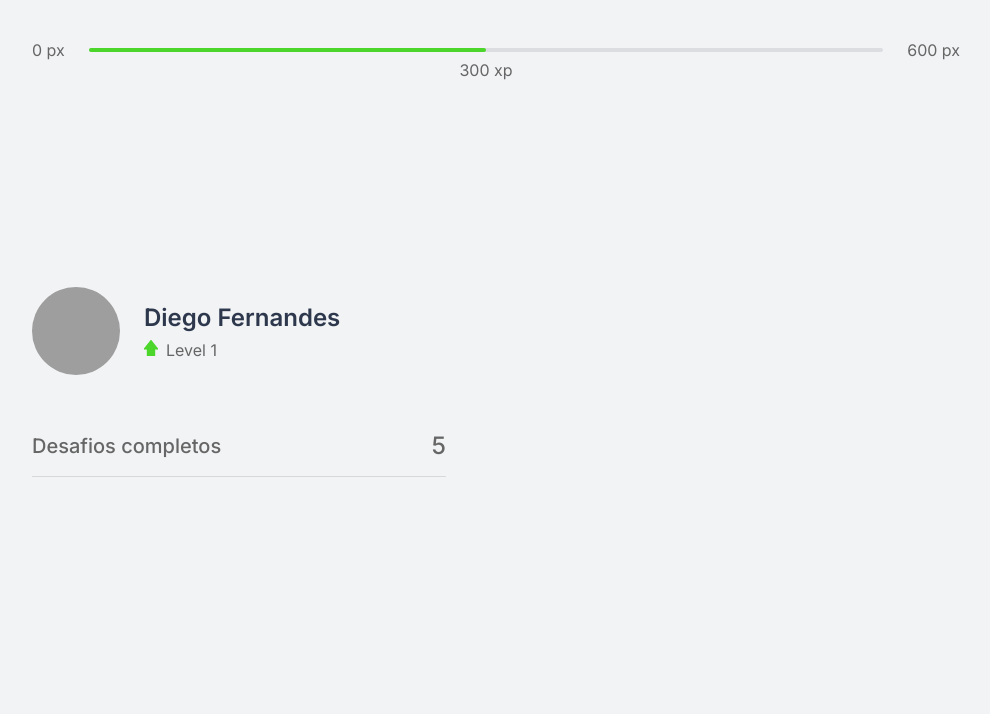
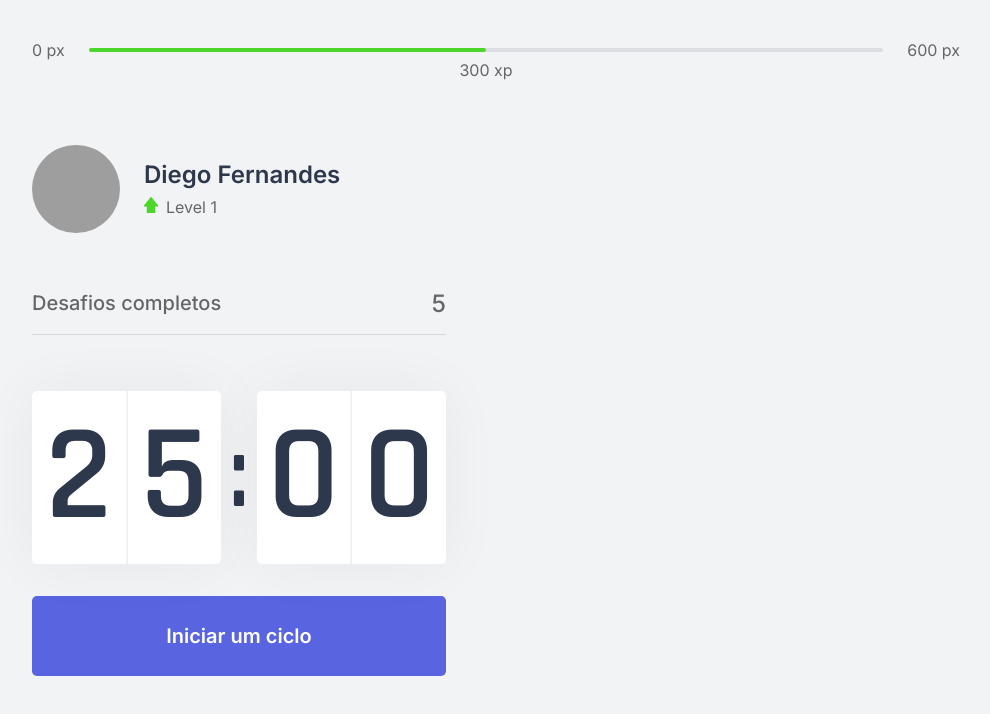
Before and after one commit to RuthMaria/moveit, a Next.js app: page / in a window 1280 px wide. Shown: the top 714 px of the page, without its empty margins (144-1134 px from the left). Built offline with nearby package versions, Linux system fonts and the light colour scheme; grey boxes are pictures that could not be loaded.

Commit message:
finished button count

```diff
--- /dev/null
+++ b/src/components/Countdown.tsx
@@ -0,0 +1,48 @@
+import { useState, useEffect } from 'react'
+import styles from '../styles/components/Countdown.module.css'
+
+export function Countdown() {
+    const SECONDS_TOTAL = 25 * 60
+
+    const [time, setTime] = useState(SECONDS_TOTAL)
+    const [active, setActive] = useState(false)
+
+    const minutes = Math.floor(time / 60)
+    const seconds = time % 60
+
+    //padStar coloco o zero se a string passada não tiver dois caracteres e o split divide em duas partes
+    const [minuteLeft, minuteRight] = String(minutes).padStart(2,'0').split('')
+    const [secondLeft, secondRight] = String(seconds).padStart(2,'0').split('')
+
+    function startCountdown() {
+        setActive(true)
+    }
+
+    useEffect(() => {
+        if(active && time > 0){
+            setTimeout(() => {
+                setTime(time - 1)
+            }, 1000);
+        }
+    }, [active, time])
+
+    return(
+        <div>
+            <div className={styles.countdownContainer}>
+                <div>
+                    <span>{minuteLeft}</span>
+                    <span>{minuteRight}</span>
+                </div>
+                <span>:</span>
+                <div>
+                    <span>{secondLeft}</span>
+                    <span>{secondRight}</span>
+                </div>
+            </div>
+
+            <button type='button' className={styles.countdownButton} onClick={startCountdown}>
+                Iniciar um ciclo
+            </button>
+        </div>
+    )
+}
--- a/src/pages/_document.tsx
+++ b/src/pages/_document.tsx
@@ -1,4 +1,5 @@
-import Document, {Html, Head, Main, NextScript} from 'next/document'
+import Document,
+{Html, Head, Main, NextScript} from 'next/document'
 
 export default class MyDocument extends Document {
 
@@ -6,6 +7,7 @@
         return(
             <Html>
                 <Head>
+                    <link rel="shortcut icon" href="favicon.png" type="image/png"/>
                     <link rel="preconnect" href="https://fonts.gstatic.com" />
                     <link href="https://fonts.googleapis.com/css2?family=Inter:wght@400;500;600&family=Rajdhani:wght@600&display=swap" rel="stylesheet" />
                 </Head>
--- a/src/pages/index.tsx
+++ b/src/pages/index.tsx
@@ -1,18 +1,26 @@
 import { ExperienceBar } from "../components/ExperienceBar";
-import Head from 'next/head'
+import Head from 'next/head';
 import { Profile } from '../components/Profile'
 import styles from '../styles/pages/Home.module.css'
 import { CompletedChallenges } from "../components/CompletedChallenges";
+import { Countdown } from "../components/Countdown";
+
 
 export default function Home() {
   return (
     <div className={styles.container}>
+
+      <Head>
+          <title>Início | move.it</title>
+      </Head>
+
       <ExperienceBar />
 
       <section>
         <div>
           <Profile />
           <CompletedChallenges />
+          <Countdown />
         </div>
         <div></div>
       </section>
--- /dev/null
+++ b/src/styles/components/Countdown.module.css
@@ -0,0 +1,61 @@
+.countdownContainer{
+    display: flex;
+    align-items: center;
+    font-family: Rajdhani;
+    font-weight: 600;
+    color: var(--title);
+}
+
+.countdownContainer > div {
+    flex: 1;
+
+    display: flex;
+    align-items: center;
+    justify-content: space-evenly;
+
+    background-color: var(--white);
+    box-shadow: 0 0 60px rgba(0, 0, 0, 0.05);
+    border-radius: 5px;
+    font-size: 8.5rem;
+    text-align: center;
+}
+
+.countdownContainer > div span {
+    flex: 1;
+}
+
+
+.countdownContainer > div span:first-child{
+    border-right: 2px solid #f0f1f3;
+}
+
+.countdownContainer > span {
+    font-size: 6.25rem;
+    margin: 0 0.5rem;
+}
+
+.countdownButton{
+    width: 100%;
+    height: 5rem;
+
+    margin-top: 2rem;
+
+    display: flex;
+    align-items: center;
+    justify-content: center;
+
+    border: 0;
+    border-radius: 5px;
+
+    background: var(--blue);
+    color: var(--white);
+
+    font-size: 1.25rem;
+    font-weight: 600;
+
+    transition: background-color 0.2s;
+}
+
+.countdownButton:hover{
+    background: var(--blue-dark);
+}
```
